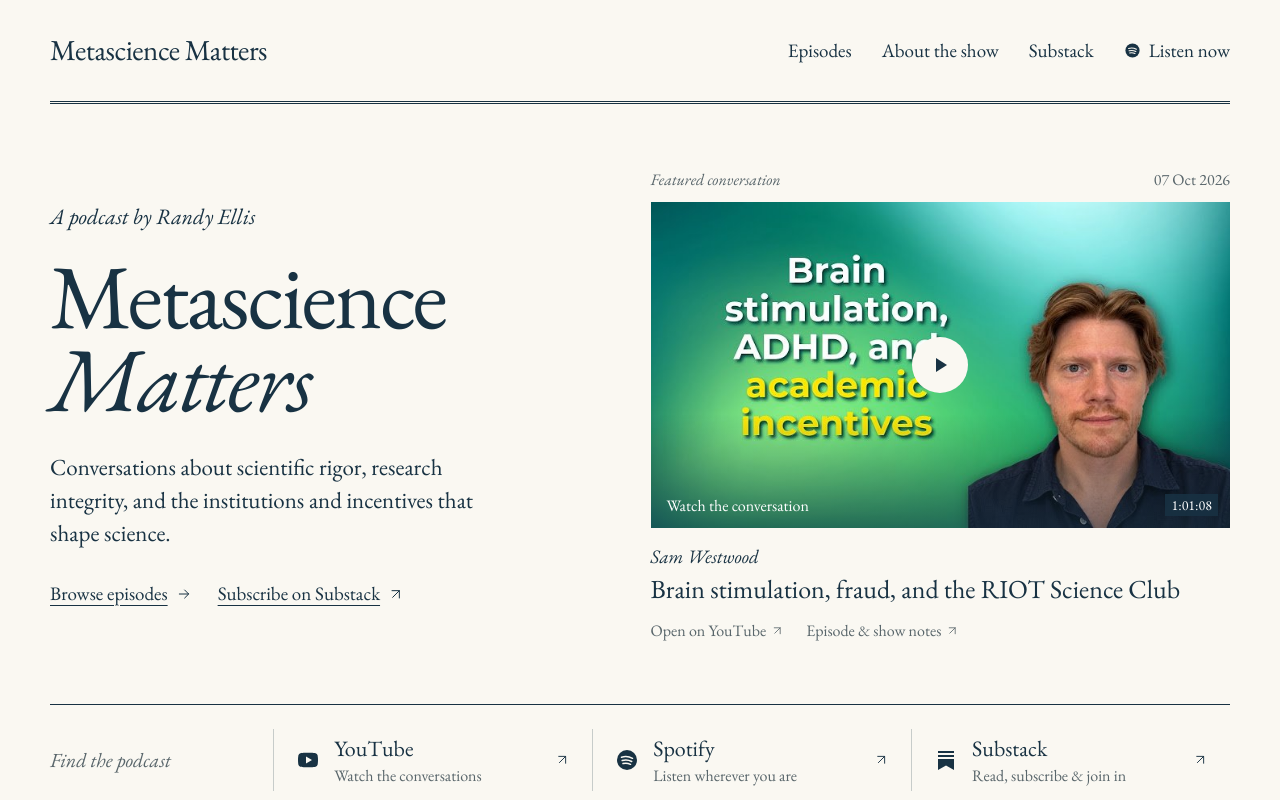
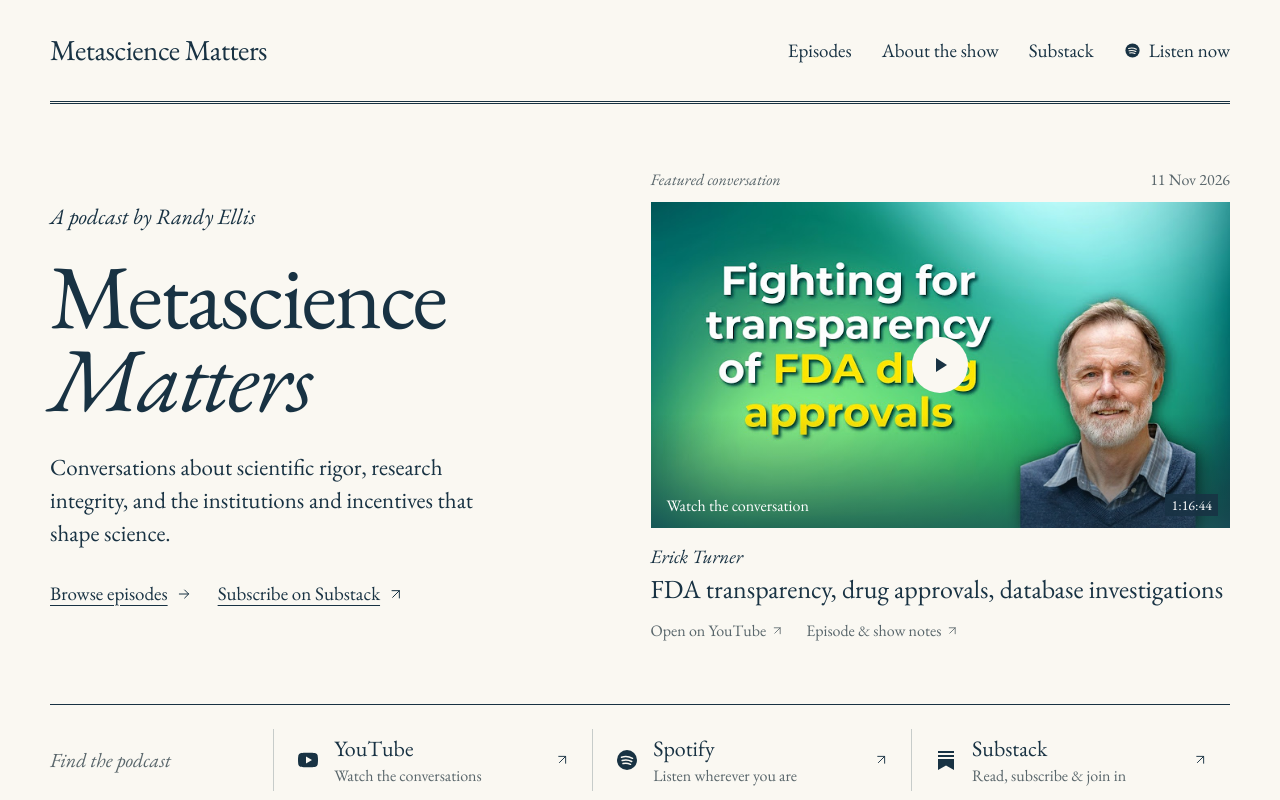
Before and after one commit to RandallJEllis/metasciencematters, a plain HTML site: page index.html in a window 1280 px wide. Shown: the top 800 px of the page. Drawn offline with nearby package versions, Linux system fonts and the light colour scheme.

Commit message:
Feature the Erick Turner episode on the homepage

```diff
--- a/index.html
+++ b/index.html
@@ -52,17 +52,17 @@
           <div class="hero-actions"><a class="text-link" href="#episodes">Browse episodes <svg class="icon" aria-hidden="true"><use href="#icon-arrow"/></svg></a><a class="text-link" href="https://metasciencematters.substack.com/subscribe" target="_blank" rel="noopener noreferrer">Subscribe on Substack <svg class="icon" aria-hidden="true"><use href="#icon-external"/></svg></a></div>
         </div>
         <div class="featured">
-          <div class="feature-kicker"><span>Featured conversation</span><span>07 Oct 2026</span></div>
+          <div class="feature-kicker"><span>Featured conversation</span><span>11 Nov 2026</span></div>
           <div class="video-frame" id="video-player" tabindex="-1" aria-label="Featured video player">
-            <a class="video-preview" data-video="0fJkjfeiPjg" data-title="Brain stimulation, fraud, and the RIOT Science Club | Sam Westwood" href="https://www.youtube.com/watch?v=0fJkjfeiPjg" target="_blank" rel="noopener noreferrer" aria-label="Play Brain stimulation, fraud, and the RIOT Science Club with Sam Westwood">
-              <img src="assets/episodes/0fJkjfeiPjg.jpg" width="720" height="404" fetchpriority="high" alt="Sam Westwood — brain stimulation, ADHD, and academic incentives">
-              <span class="video-play"><svg class="icon" aria-hidden="true"><use href="#icon-play"/></svg></span><span class="video-watch">Watch the conversation</span><span class="video-duration">1:01:08</span>
+            <a class="video-preview" data-video="w8_cUpZwi3Y" data-title="FDA transparency, drug approvals, database investigations | Erick Turner" href="https://www.youtube.com/watch?v=w8_cUpZwi3Y" target="_blank" rel="noopener noreferrer" aria-label="Play FDA transparency, drug approvals, database investigations with Erick Turner">
+              <img src="assets/episodes/w8_cUpZwi3Y.jpg" width="720" height="404" fetchpriority="high" alt="Erick Turner on FDA transparency and drug approvals">
+              <span class="video-play"><svg class="icon" aria-hidden="true"><use href="#icon-play"/></svg></span><span class="video-watch">Watch the conversation</span><span class="video-duration">1:16:44</span>
             </a>
           </div>
           <p class="sr-only" id="player-status" role="status"></p>
-          <p class="featured-guest" id="featured-guest">Sam Westwood</p>
-          <h2 class="featured-title" id="featured-title">Brain stimulation, fraud, and the RIOT Science Club</h2>
-          <div class="featured-links"><a id="featured-youtube" href="https://www.youtube.com/watch?v=0fJkjfeiPjg" target="_blank" rel="noopener noreferrer">Open on YouTube <svg class="icon" aria-hidden="true"><use href="#icon-external"/></svg></a><a id="featured-notes" href="https://metasciencematters.substack.com/p/brain-stimulation-fraud-and-the-riot" target="_blank" rel="noopener noreferrer">Episode &amp; show notes <svg class="icon" aria-hidden="true"><use href="#icon-external"/></svg></a></div>
+          <p class="featured-guest" id="featured-guest">Erick Turner</p>
+          <h2 class="featured-title" id="featured-title">FDA transparency, drug approvals, database investigations</h2>
+          <div class="featured-links"><a id="featured-youtube" href="https://www.youtube.com/watch?v=w8_cUpZwi3Y" target="_blank" rel="noopener noreferrer">Open on YouTube <svg class="icon" aria-hidden="true"><use href="#icon-external"/></svg></a><a id="featured-notes" href="https://metasciencematters.substack.com/p/fda-transparency-drug-approvals-database" target="_blank" rel="noopener noreferrer">Episode &amp; show notes <svg class="icon" aria-hidden="true"><use href="#icon-external"/></svg></a></div>
         </div>
       </div>
     </section>
```
Also changed, not shown: assets/episodes/w8_cUpZwi3Y.jpg (added).
